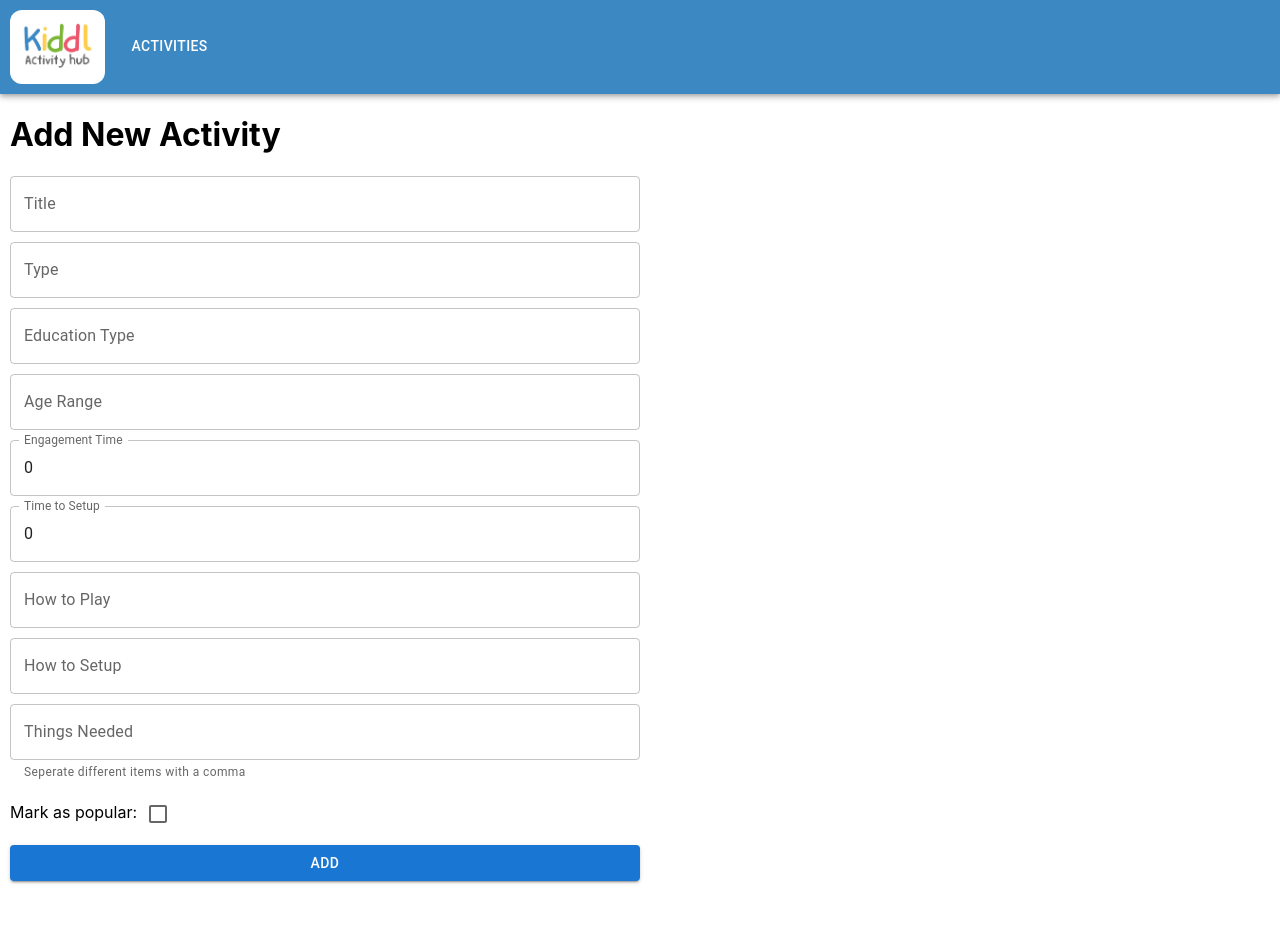
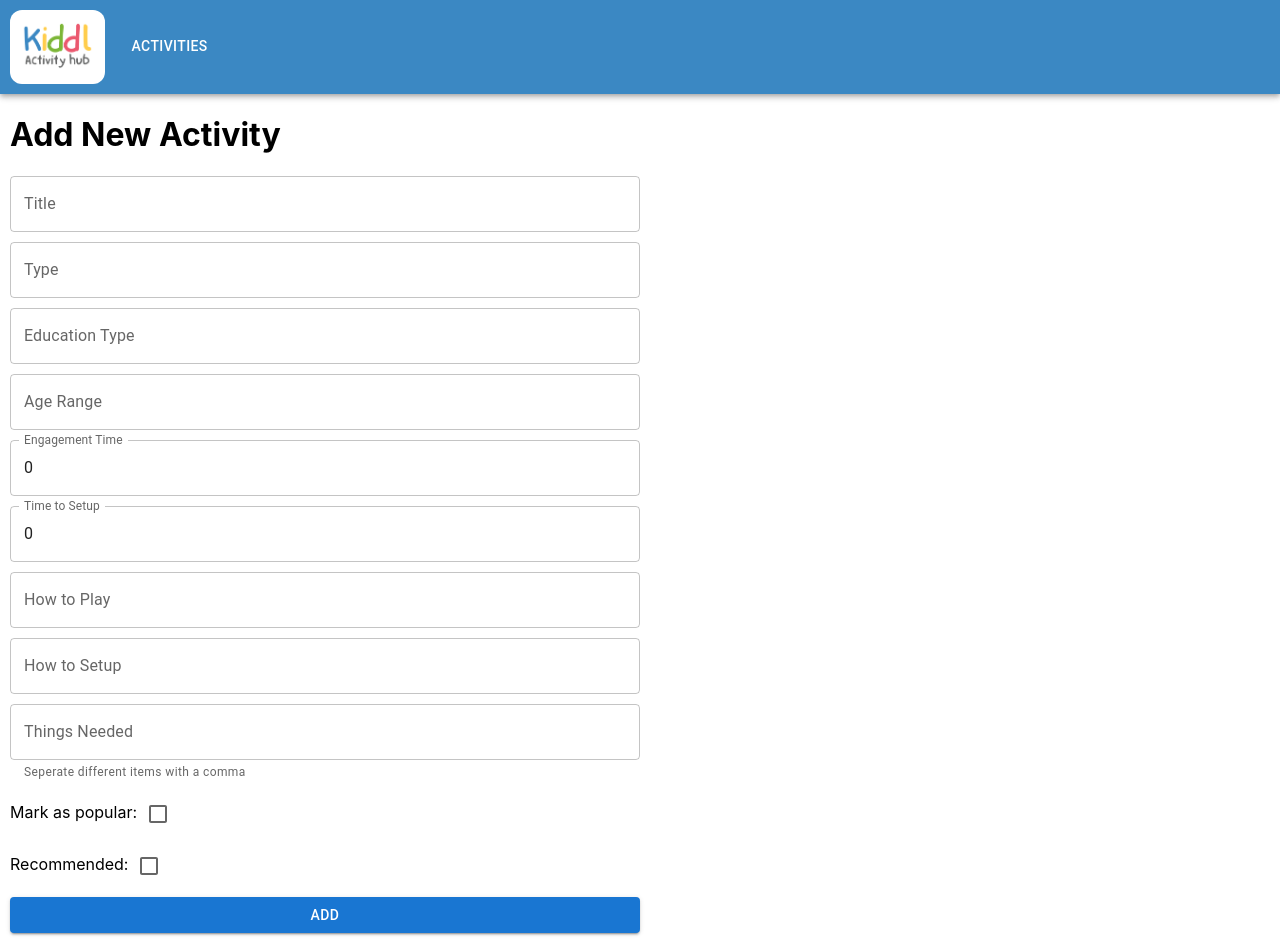
Before and after one commit to RevisePal/TutorCalendarWeb, a React (Create React App) app: page /addActivity in a window 1280 px wide. Before the commit the page ends 891 px from the top, so only its background shows below. Built offline with nearby package versions, Linux system fonts and the light colour scheme.

Commit message:
added recommend checkbox

```diff
--- a/src/pages/addActivity.js
+++ b/src/pages/addActivity.js
@@ -7,7 +7,7 @@ import AppBar from "@mui/material/AppBar";
 import Tabs from "@mui/material/Tabs";
 import Tab from "@mui/material/Tab";
 import Checkbox from "@mui/material/Checkbox";
-import { useNavigate } from 'react-router-dom';
+import { useNavigate } from "react-router-dom";
 
 const AddActivity = () => {
   const [newActivity, setNewActivity] = useState({
@@ -16,6 +16,7 @@ const AddActivity = () => {
     educationType: "",
     engagementTime: 0,
     popular: false,
+    recommended: false,
     thingsNeeded: [],
     timeToSetup: 0,
     type: "",
@@ -34,9 +35,10 @@ const AddActivity = () => {
   };
 
   const handleCheckboxChange = (e) => {
+    const { name, checked } = e.target;
     setNewActivity({
       ...newActivity,
-      popular: e.target.checked,
+      [name]: checked,
     });
   };
 
@@ -65,7 +67,6 @@ const AddActivity = () => {
       console.error("Error adding document: ", e);
     }
   };
-
 
   return (
     <div>
@@ -171,6 +172,14 @@ const AddActivity = () => {
               onChange={handleCheckboxChange}
             />
           </label>
+          <label>
+            Recommended:
+            <Checkbox
+              name="recommended"
+              checked={newActivity.recommended}
+              onChange={handleCheckboxChange}
+            />
+          </label>
           <Button variant="contained" color="primary" onClick={addActivityToDB}>
             Add
           </Button>
--- a/src/pages/editActivity.js
+++ b/src/pages/editActivity.js
@@ -20,6 +20,7 @@ const EditActivity = () => {
     educationType: "",
     engagementTime: 0,
     popular: false,
+    recommended: false,
     thingsNeeded: [],
     timeToSetup: 0,
     type: "",
```
